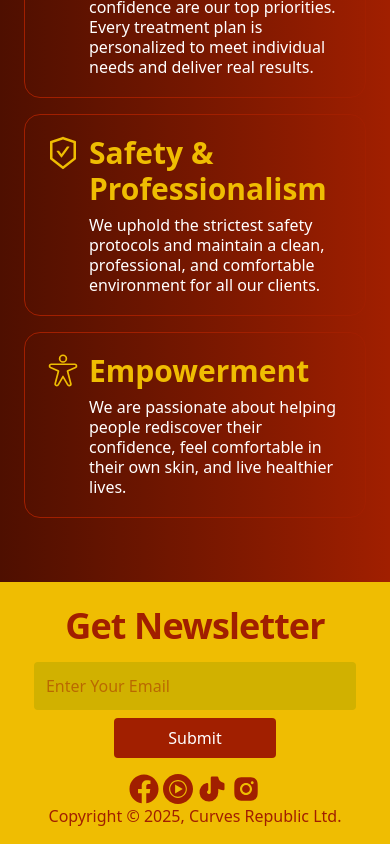
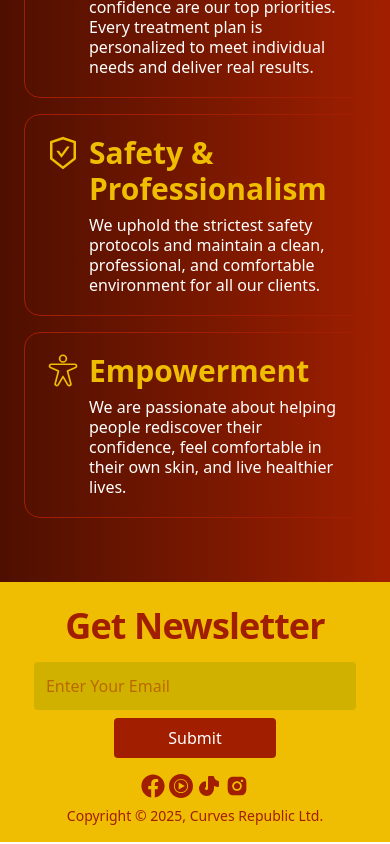
Before and after one commit to Bayamna/Curves-Republic-Limited, a React (Vite) app: page / in a window 390 px wide. Shown: the part 3808-4652 px from the top of the page. Built offline with nearby package versions, Linux system fonts and the light colour scheme.

Commit message:
13th commit

```diff
--- a/src/components/Footer.jsx
+++ b/src/components/Footer.jsx
@@ -18,15 +18,15 @@ const Footer = () => {
             <button className='text-white bg-lightBrown w-[50%] py-2 rounded-sm cursor-pointer'>Submit</button>
           </form>
 
-          <div className='flex justify-center items-center gap-1 mt-2 lg:mt-0'>
-            <a href='/'><FaFacebook className='text-3xl cursor-pointer hover:text-brown'/></a>
-            <a href=''><SiYoutubemusic className='text-3xl cursor-pointer hover:text-brown'/></a>
-            <a href=''><TbBrandTiktokFilled className='text-3xl cursor-pointer hover:text-brown'/></a>
-            <a href=''><AiFillInstagram className='text-3xl cursor-pointer hover:text-brown'/></a>
+          <div className='flex justify-center items-center gap-1 mt-2 lg:mt-0 mb-2'>
+            <a href='/'><FaFacebook className='text-2xl lg:text-3xl cursor-pointer hover:text-brown'/></a>
+            <a href=''><SiYoutubemusic className='text-2xl lg:text-3xl cursor-pointer hover:text-brown'/></a>
+            <a href=''><TbBrandTiktokFilled className='text-2xl lg:text-3xl cursor-pointer hover:text-brown'/></a>
+            <a href=''><AiFillInstagram className='text-2xl lg:text-3xl cursor-pointer hover:text-brown'/></a>
           </div>
 
         </div>
-        <p className='font-medium text-center'>Copyright © {new Date().getFullYear()}, Curves Republic Ltd.</p>
+        <p className='font-medium text-center text-sm lg:text-md'>Copyright © {new Date().getFullYear()}, Curves Republic Ltd.</p>
       </footer>
     </div>
   )
--- a/src/pages/Home.jsx
+++ b/src/pages/Home.jsx
@@ -42,10 +42,10 @@ const Home = () => {
             transition={{duration: 1, ease: "easeOut"}}
             viewport={{ once: false, amount: 0.2 }}>
 
-
             <img src={HeroeImg} className=' w-full h-[30rem] transform-none sm:text-center lg:text-center'/>
           </motion.div>
         </section>
+
 
         {/* Explore our services */}
         <section className='min-w-100% p-6 lg:p-15'>
@@ -65,6 +65,7 @@ const Home = () => {
             })}
           </div>
         </section>
+
 
         {/* Why curves republic ltd. */}
         <section className='mt-6  lg:mt-4 bg-gradient-to-r from-brown to-lightBrown p-6'>
```
